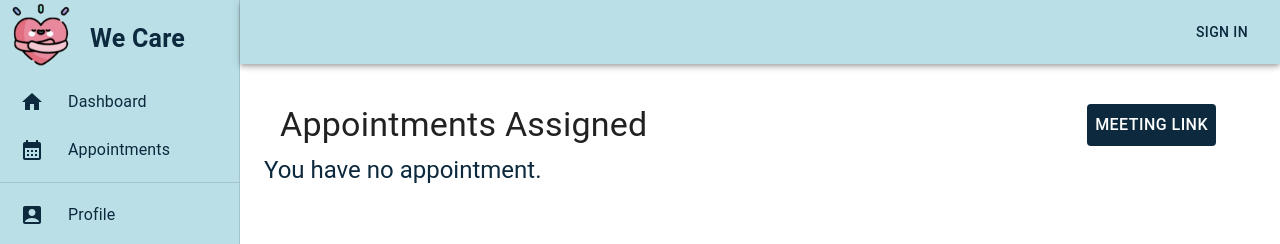
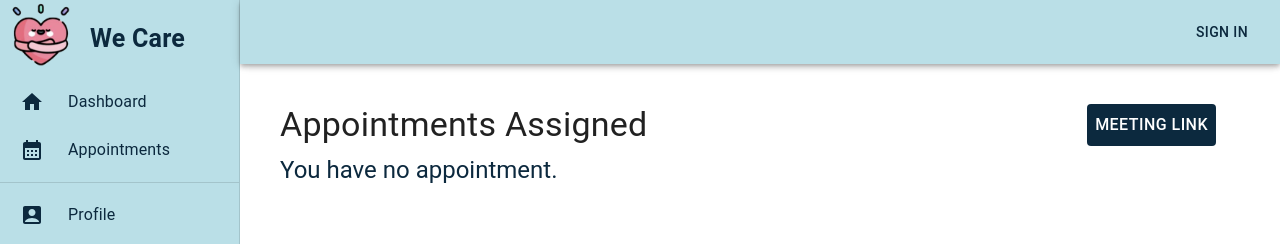
Before and after one commit to wizapp-link/medical-platform-frontend, a React (Create React App) app: page /counselor/appointments in a window 1280 px wide. Shown: the top 244 px of the page. Built offline with nearby package versions, Linux system fonts and the light colour scheme.

Commit message:
meeting link and empty message alignment

```diff
--- a/src/screens/CounselorAppointmentScreen.tsx
+++ b/src/screens/CounselorAppointmentScreen.tsx
@@ -219,7 +219,7 @@ export default function CounselorAppointmentScreen(props: any) {
           </Stack> */}
           <Grid container justifyContent={"start"} sx={{ marginTop: 1 }}>
             {counselorAppointmentList.appointments.length === 0 && (
-              <Typography variant="h5" color={"primary.contrastText"}>
+              <Typography variant="h5" color={"primary.contrastText"} marginLeft={"1rem"}>
                 You have no appointment.
               </Typography>
             )}
--- a/src/screens/PatientDashboardScreen.tsx
+++ b/src/screens/PatientDashboardScreen.tsx
@@ -418,7 +418,10 @@ export default function PatientDashboardScreen(props: any) {
               Timeslot: {appointmentDetail?.slotTime}
             </Typography>
             <Typography variant="subtitle1" sx={{ fontSize: 18 }}>
-              Meeting Link: {appointmentDetail?.meetingLink}
+              Meeting Link:
+              <a href={appointmentDetail?.meetingLink} target="_blank" rel="noreferrer">
+                {appointmentDetail?.meetingLink}
+              </a>
             </Typography>
             {/* <Typography variant="subtitle1">
               Notes:
```
Lines whose indentation alone changed are shown as unchanged.
